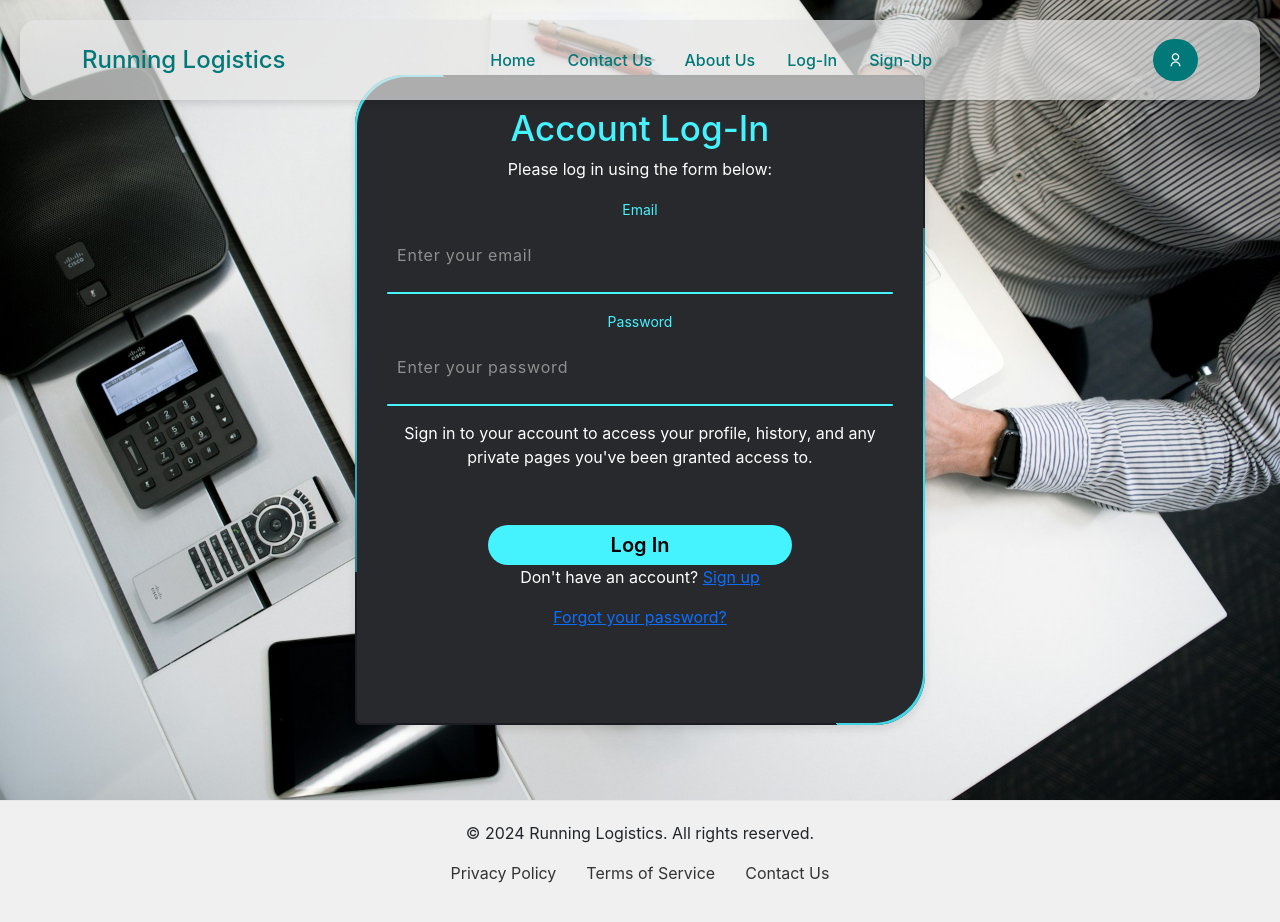
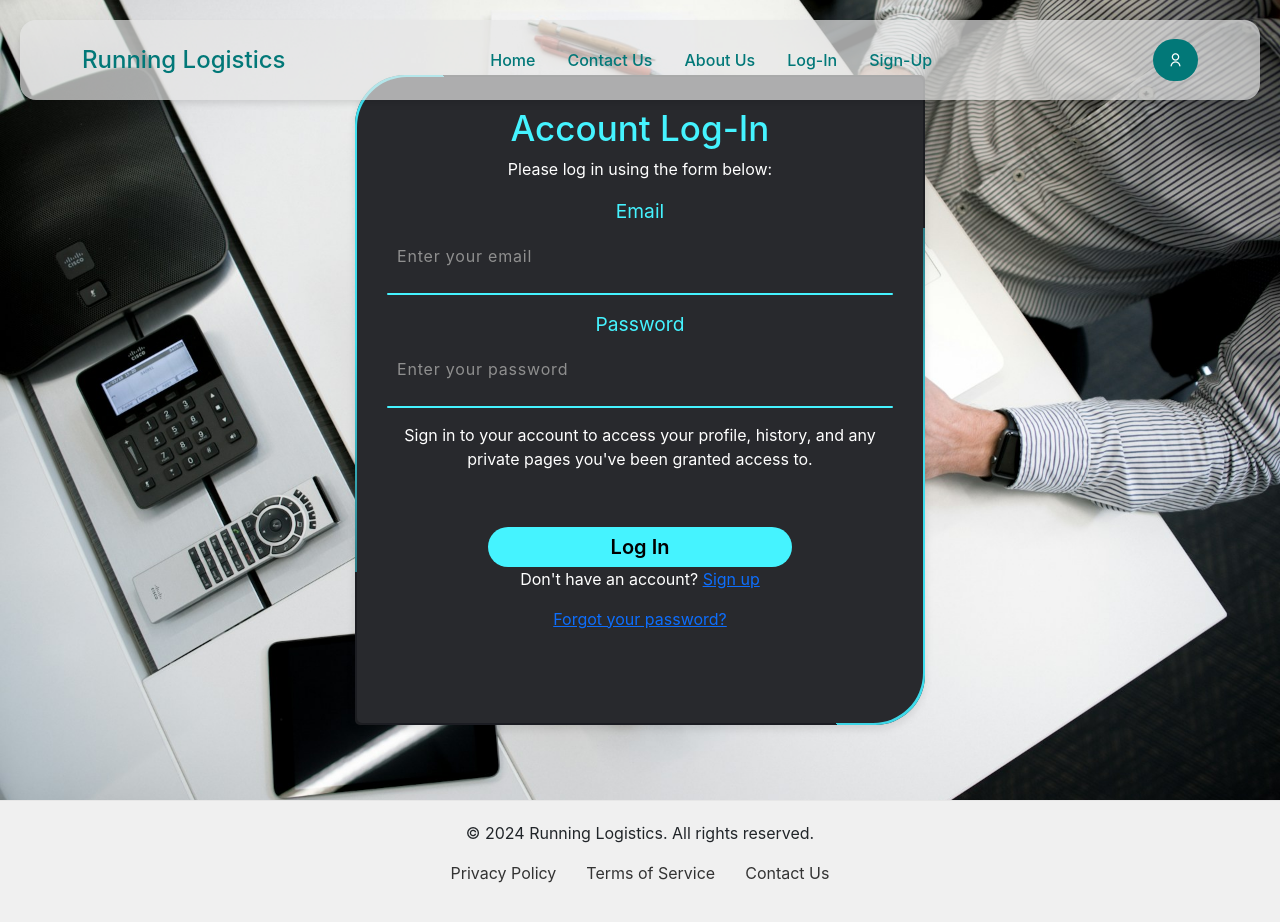
Before and after one commit to Juan-Carlos-D/RunningLogisticsCollab, a React (Create React App) app in the folder rl-frontend/: page /Login in a window 1280 px wide. Shown: the top 922 px of the page. Built offline with nearby package versions, Linux system fonts and the light colour scheme; no server answers.

Commit message:
more styling

```diff
--- a/rl-frontend/src/CSS/Login.css
+++ b/rl-frontend/src/CSS/Login.css
@@ -174,8 +174,16 @@ input[type="password"]::placeholder {
     color: #45f3ff;
 }
 
+.input-container label {
+    font-size: 1.2em;
+    color:  #45f3ff;
+    margin: 0;
+}
 
-
+.login__message {
+    color: #fff;
+    font-size: 1em;
+}
 
 /* .login__form {
     display: flex;
@@ -189,10 +197,10 @@ input[type="password"]::placeholder {
     gap: 20px;
 } */
 
-/* .login__label {
+ .login__label {
     font-size: 14px;
     color: #333;
-} */
+}
 
 /* .login__input {
     width: 100%;
```
